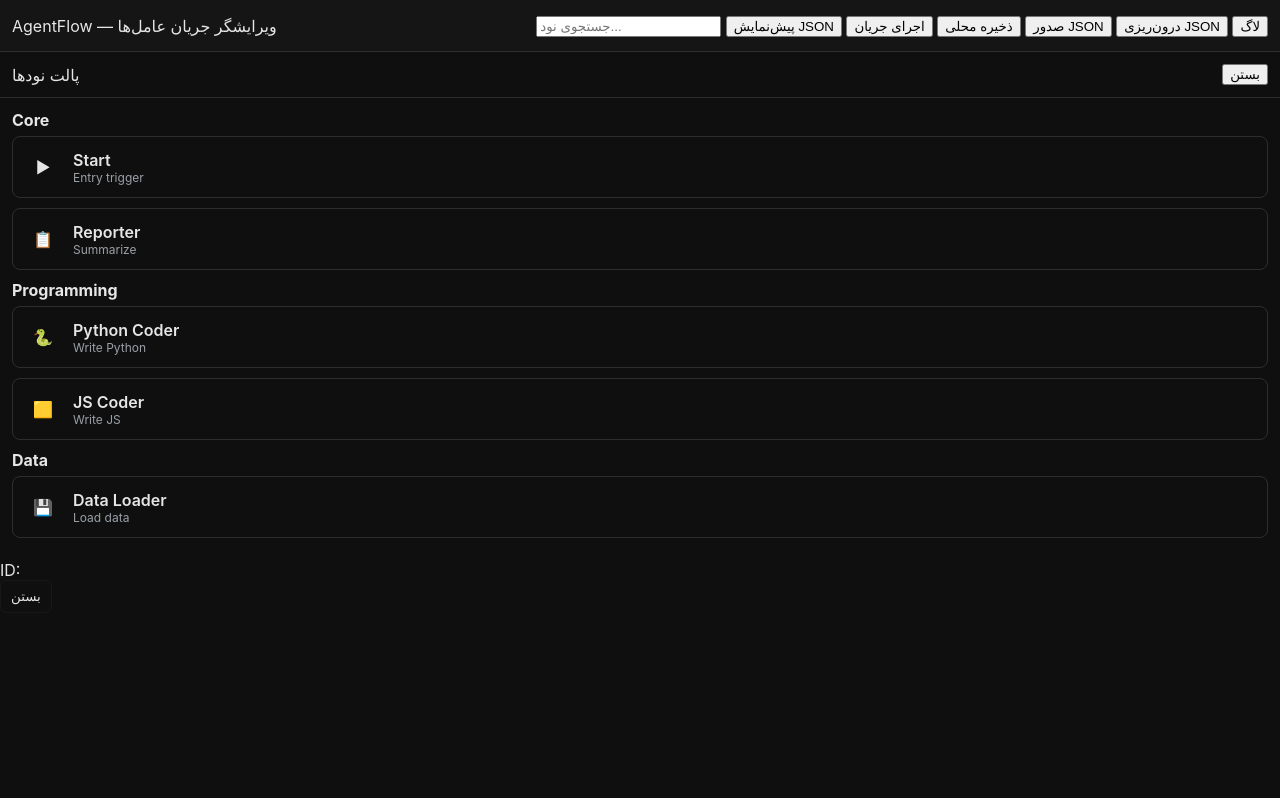
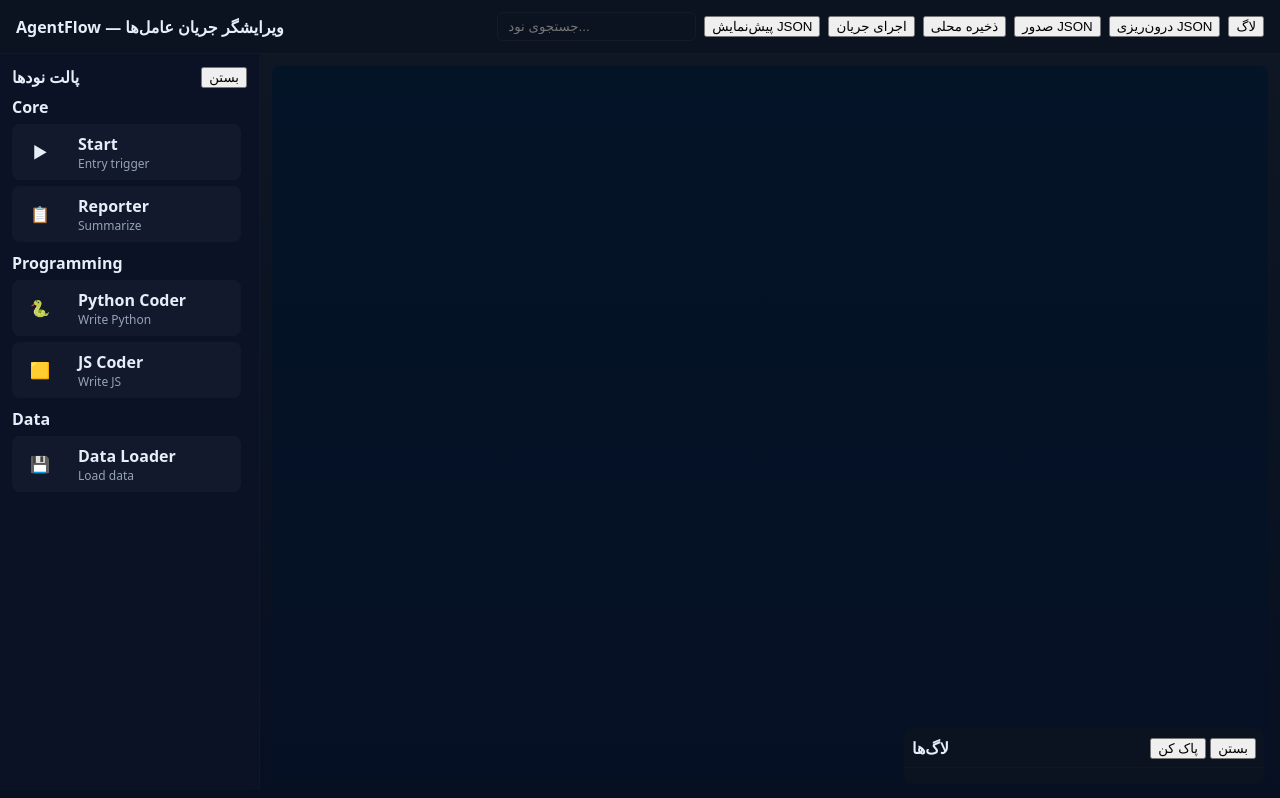
Before and after one commit to Osodyssey/AgentFlow-os, a plain HTML site: page index.html in a window 1280 px wide. Drawn offline with Linux system fonts and the light colour scheme; a script that the page names is missing.

Commit message:
Update styles.css

```diff
--- a/styles.css
+++ b/styles.css
@@ -1,57 +1,63 @@
-/* AgentFlow: styles.css - minimal, dark UI */
+
 :root{
-  --bg:#0f0f10;
-  --panel:#151515;
-  --border:#2e2e2e;
-  --muted:#9aa0a6;
-  --accent:#3b82f6;
-  --danger:#ef4444;
-  --text:#e6e6e6;
+  --bg:#0f1724;
+  --panel:#0b1220;
+  --muted:#94a3b8;
+  --accent:#ef4444;
+  --card:#0b1226;
+  --glass: rgba(255,255,255,0.03);
+  font-family: 'Vazirmatn', system-ui, -apple-system, "Segoe UI", Roboto, "Helvetica Neue", Arial;
+}
+*{box-sizing:border-box}
+body{
+  margin:0;
+  padding:0;
+  background:linear-gradient(180deg,var(--bg),#071021);
+  color:#e6eef8;
+  min-height:100vh;
 }
 
-*{box-sizing:border-box}
-body{margin:0;background:var(--bg);color:var(--text);font-family:Inter,system-ui,-apple-system,Segoe UI,Roboto,'Helvetica Neue',Arial}
-.sidebar{width:280px;background:var(--panel);border-right:1px solid var(--border);display:flex;flex-direction:column}
-.sidebar-header{padding:12px;border-bottom:1px solid var(--border)}
-.brand{font-weight:700}
-.subtitle{font-size:12px;color:var(--muted)}
-.panel-content{padding:12px;overflow:auto;flex:1}
-.actions{padding:12px;border-top:1px solid var(--border);display:flex;flex-direction:column;gap:8px}
-.btn{padding:8px 10px;border-radius:6px;border:1px solid rgba(255,255,255,0.04);background:transparent;color:var(--text);cursor:pointer}
-.btn.primary{background:var(--accent);color:#fff;border-color:rgba(59,130,246,0.8)}
-.btn.danger{border-color:var(--danger);color:var(--danger)}
-.main-area{flex:1;display:flex;flex-direction:column;height:100vh}
-.topbar{height:52px;background:var(--panel);border-bottom:1px solid var(--border);display:flex;align-items:center;justify-content:space-between;padding:0 12px}
-.zoom-controls{display:flex;gap:8px;align-items:center}
-.top-actions{display:flex;gap:8px;align-items:center}
-.drawflow-canvas{flex:1;background:radial-gradient(#222 1px, transparent 1px);background-size:20px 20px;position:relative;overflow:auto}
+/* topbar */
+.topbar{
+  display:flex;
+  align-items:center;
+  justify-content:space-between;
+  padding:12px 16px;
+  gap:12px;
+  background:var(--panel);
+  border-bottom:1px solid rgba(255,255,255,0.03);
+}
+.topbar .title{font-weight:700}
+.toolbar{display:flex;align-items:center;gap:8px}
+.toolbar input{padding:6px 10px;border-radius:6px;border:1px solid rgba(255,255,255,0.04);background:transparent;color:inherit}
 
-/* Add-node panel */
-.add-node-panel{position:fixed;right:0;top:0;height:100%;width:360px;background:var(--panel);border-left:1px solid var(--border);transform:translateX(100%);transition:transform .22s;z-index:80}
-.add-node-panel.open{transform:translateX(0)}
-.panel-header{display:flex;align-items:center;justify-content:space-between;padding:12px;border-bottom:1px solid var(--border)}
-.panel-search{padding:12px}
-.panel-search input{width:100%;padding:8px;border-radius:6px;border:1px solid var(--border);background:transparent;color:var(--text)}
-.panel-list{padding:12px;overflow:auto;height:calc(100% - 110px)}
-.agent{padding:10px;border-radius:8px;border:1px solid var(--border);margin-bottom:10px;cursor:grab;display:flex;gap:8px;align-items:center}
-.agent .meta{display:flex;flex-direction:column}
-.agent .meta .label{font-weight:600}
-.agent .meta .sub{font-size:12px;color:var(--muted)}
+/* layout */
+.container{display:flex;height:calc(100vh - 64px)}
+.panel{width:260px;padding:12px;background:var(--card);border-right:1px solid rgba(255,255,255,0.02)}
+.panel-header{display:flex;justify-content:space-between;align-items:center;margin-bottom:8px;font-weight:700}
+.panel-list{overflow:auto;height:calc(100% - 36px);padding-right:6px}
+.agent{padding:8px;border-radius:8px;margin-bottom:6px;cursor:grab;background:var(--glass);display:flex;align-items:center}
+.agent:hover{transform:translateY(-2px);box-shadow:0 6px 18px rgba(2,6,23,0.6)}
+.agent .meta{margin-left:8px}
+.agent .label{font-weight:600}
+.agent .sub{font-size:12px;color:var(--muted)}
 
-/* Inspector */
-.inspector-overlay{position:fixed;inset:0;display:flex;align-items:center;justify-content:center;visibility:hidden;opacity:0;transition:opacity .18s;z-index:120}
-.inspector-overlay.open{visibility:visible;opacity:1}
-.inspector-modal{width:640px;background:var(--panel);border:1px solid var(--border);border-radius:10px;padding:16px}
-.inspector-header{display:flex;align-items:center;justify-content:space-between;margin-bottom:8px}
-.inspector-id{font-family:monospace;color:var(--muted);font-size:12px}
-.inspector-content input, .inspector-content textarea{width:100%;padding:8px;border-radius:6px;border:1px solid var(--border);background:transparent;color:var(--text);font-family:monospace}
+/* canvas */
+.canvas-wrap{flex:1;padding:12px;display:flex;flex-direction:column}
+.drawflow{flex:1;border-radius:8px;background:linear-gradient(180deg,#041427,#061025);min-height:100%;overflow:hidden;padding:8px}
 
-/* Log panel */
-.log-panel{position:fixed;left:12px;right:12px;bottom:12px;height:220px;background:#0b0b0b;border:1px solid var(--border);border-radius:10px;transform:translateY(120%);transition:transform .22s;z-index:110;display:flex;flex-direction:column}
-.log-panel.open{transform:translateY(0)}
-.log-header{display:flex;justify-content:space-between;align-items:center;padding:8px;border-bottom:1px solid var(--border)}
-.log-content{padding:10px;overflow:auto;font-family:monospace;font-size:13px}
-.log-entry{padding:6px;border-radius:6px;margin-bottom:6px;background:rgba(255,255,255,0.02)}
-.log-entry.info{border-left:4px solid var(--accent)}
-.log-entry.success{border-left:4px solid #22c55e}
-.log-entry.error{border-left:4px solid var(--danger)}
+/* inspector modal */
+.modal{position:fixed;inset:0;display:none;align-items:center;justify-content:center;backdrop-filter:blur(4px)}
+.modal.open{display:flex}
+.inspector{background:var(--card);padding:12px;border-radius:8px;min-width:320px;max-width:520px}
+.btn{padding:8px 10px;border-radius:6px;background:transparent;border:1px solid rgba(255,255,255,0.04);cursor:pointer}
+
+/* log panel */
+.log-panel{position:fixed;right:16px;bottom:16px;width:360px;max-height:60vh;background:var(--panel);border-radius:8px;overflow:hidden;display:flex;flex-direction:column}
+.log-panel.open{box-shadow:0 12px 48px rgba(2,6,23,0.7)}
+.log-header{display:flex;justify-content:space-between;align-items:center;padding:8px;border-bottom:1px solid rgba(255,255,255,0.02)}
+.log-content{padding:8px;overflow:auto;flex:1;font-family:monospace;font-size:13px}
+.log-entry{margin-bottom:6px}
+.log-entry.info strong{color:#9fb9ff}
+.log-entry.success strong{color:#7be194}
+.log-entry.error strong{color:#ff8080}
```
